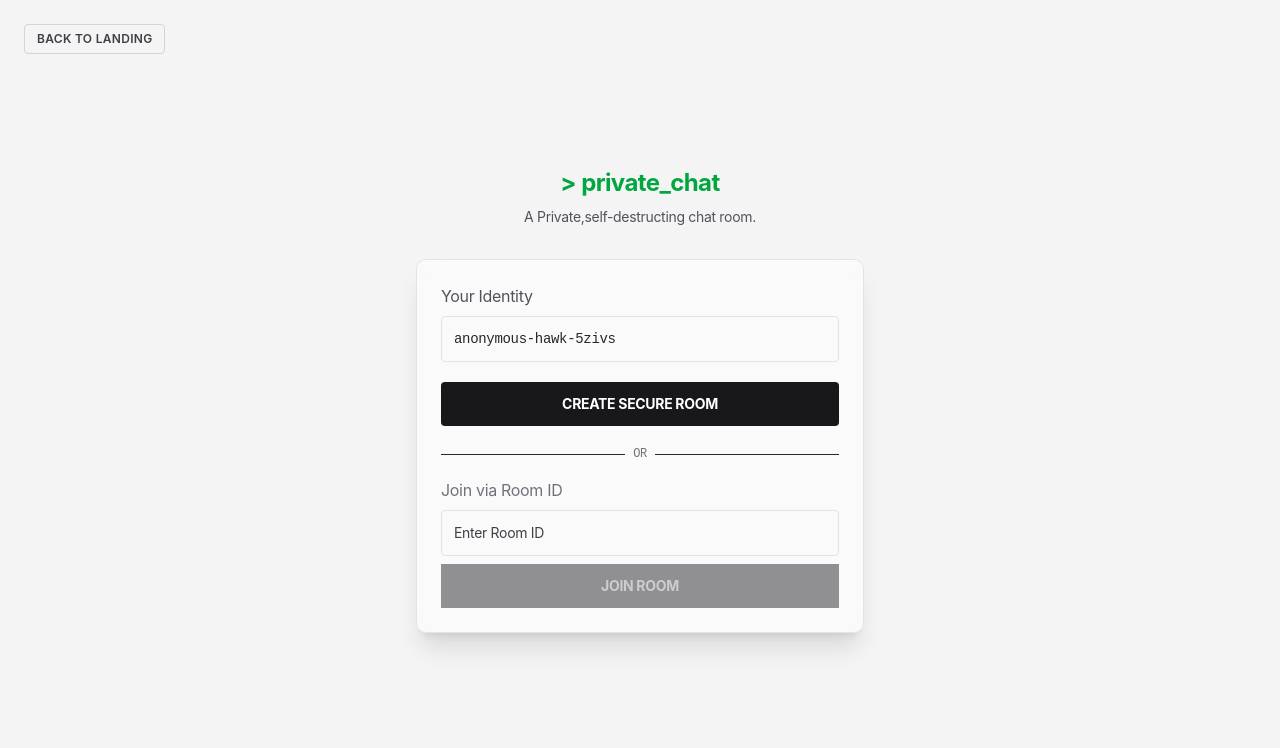
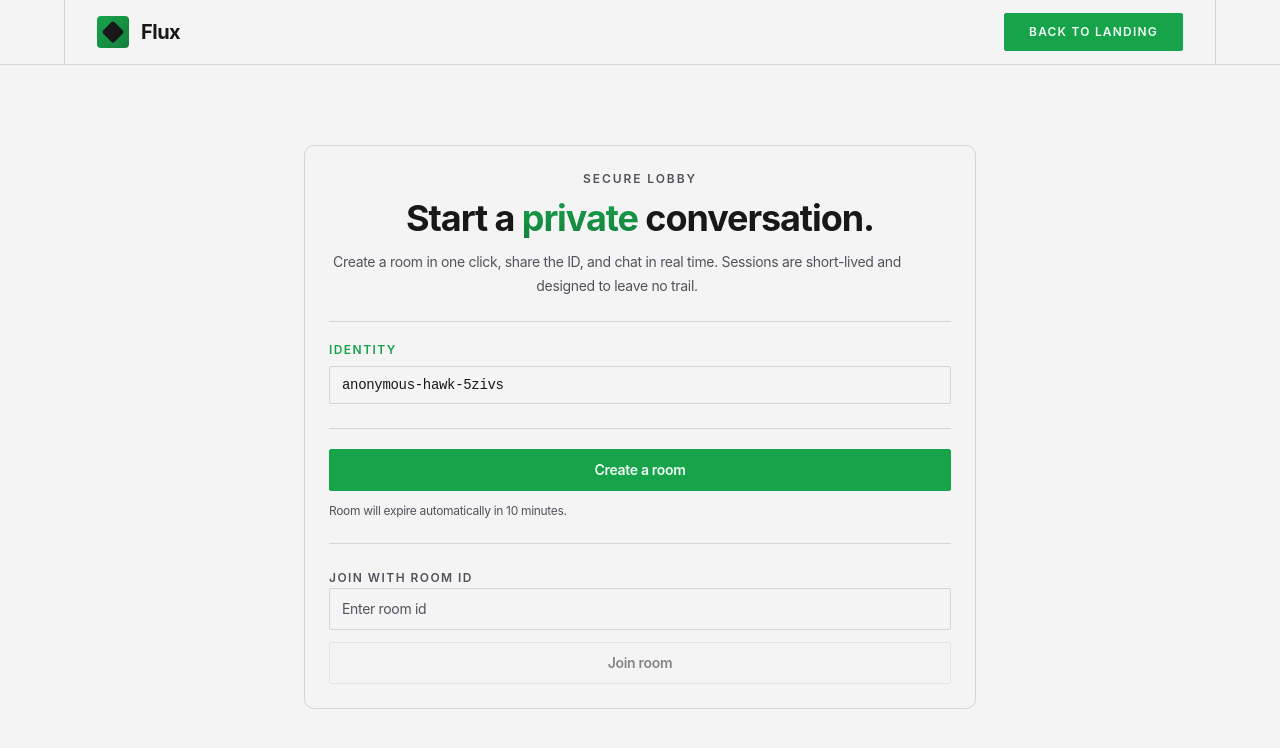
Before and after one commit to Abhiraj35/Real-time-chat-app, a Next.js app: page /lobby in a window 1280 px wide. Shown: the top 748 px of the page. Built offline with nearby package versions, Linux system fonts and the light colour scheme; what @elysiajs/eden would draw is missing.

Commit message:
feat: Add Lenis for smooth scrolling and update proxy redirects to lobby

```diff
--- a/package.json
+++ b/package.json
@@ -19,6 +19,7 @@
     "fumadocs-core": "^16.4.8",
     "fumadocs-mdx": "^14.2.6",
     "fumadocs-ui": "^16.4.8",
+    "lenis": "^1.3.23",
     "mermaid": "^11.12.2",
     "nanoid": "^5.1.6",
     "next": "16.1.3",
--- a/src/app/(landing)/layout.tsx
+++ b/src/app/(landing)/layout.tsx
@@ -1,5 +1,6 @@
 import Navbar from "@/components/landing/Navbar";
 import Crosshair from "@/components/Crosshair";
+import ReactLenis from 'lenis/react';
 
 export default function LandingLayout({
   children,
@@ -14,6 +15,7 @@ export default function LandingLayout({
           "repeating-linear-gradient(-45deg, var(--secondary) 0, var(--secondary) 1px, transparent 1px, transparent 12px)",
       }}
     >
+      <ReactLenis root>
         <header className="flex w-full justify-center border-b border-(--border) bg-[color-mix(in_srgb,var(--background)_90%,transparent)] backdrop-blur-md">
           <div className="relative w-full max-w-6xl border-x border-(--border) bg-[color-mix(in_srgb,var(--background)_50%,transparent)]">
             <Navbar />
@@ -27,6 +29,7 @@ export default function LandingLayout({
             {children}
           </div>
         </main>
+      </ReactLenis>
     </div>
   );
 }
--- a/src/app/lobby/page.tsx
+++ b/src/app/lobby/page.tsx
@@ -3,14 +3,18 @@
 import { useUsername } from "@/hooks/use-username";
 import { client } from "@/lib/client";
 import { useMutation } from "@tanstack/react-query";
+import Crosshair from "@/components/Crosshair";
 import Link from "next/link";
 import { useRouter, useSearchParams } from "next/navigation";
 import { Suspense, useState } from "react";
+import Button from "@/components/ui/Button";
 
 const page = () => {
-  return <Suspense fallback={<div>Loading...</div>}>
+  return (
+    <Suspense fallback={<div>Loading...</div>}>
       <Lobby />
     </Suspense>
+  )
 }
 
 function Lobby() {
@@ -32,96 +36,137 @@ function Lobby() {
       }
     }
   })
+
+  const alert = wasDestroyed
+    ? {
+      title: "Room destroyed",
+      description: "All messages are deleted and the room is no longer accessible."
+    }
+    : error === "room-not-found"
+      ? {
+        title: "Room not found",
+        description: "The room ID does not exist or the room was removed."
+      }
+      : error === "room-full"
+        ? {
+          title: "Room full",
+          description: "This room reached its participant limit. Try another room."
+        }
+        : null
+
+  const handleJoinRoom = () => {
+    const normalizedRoomId = roomId.trim()
+    if (!normalizedRoomId) return
+    router.push(`/room/${normalizedRoomId}`)
+  }
+
+  const shellClass =
+    "rounded-xl border border-(--border) bg-[color-mix(in_srgb,var(--background)_92%,transparent)] p-5 backdrop-blur-sm md:p-6"
+
   return (
-    <main className="relative flex min-h-screen flex-col items-center justify-center p-4">
-      <Link
+    <main className="min-h-screen w-full bg-background">
+      <div className="flex w-full justify-center border-b border-(--border) bg-[color-mix(in_srgb,var(--background)_90%,transparent)] backdrop-blur-md">
+        <div className="relative flex h-16 w-full max-w-6xl items-center justify-between border-x border-(--border) px-4 sm:px-8">
+          <div className="flex items-center gap-2 md:gap-3">
+            <div className="flex h-7 w-7 items-center justify-center rounded bg-linear-to-br from-primary to-accent-secondary md:h-8 md:w-8">
+              <div className="h-3 w-3 rotate-45 rounded-sm bg-foreground md:h-4 md:w-4" />
+            </div>
+            <p className="text-lg font-bold tracking-tight text-foreground md:text-xl">Flux</p>
+          </div>
+          <Button
             href="/"
-        className="absolute left-4 top-4 rounded-md border border-zinc-300 px-3 py-1.5 text-xs font-semibold uppercase tracking-wide text-zinc-700 transition-colors hover:bg-zinc-100 dark:border-zinc-700 dark:text-zinc-300 dark:hover:bg-zinc-900 sm:left-6 sm:top-6"
+            className="group relative text-xs font-medium uppercase tracking-widest text-muted-foreground transition-colors hover:bg-accent-secondary"
           >
             Back to landing
-      </Link>
-      <div className="w-full max-w-md space-y-8">
-        {wasDestroyed && (
-          <div className="bg-red-50 dark:bg-red-900/50 border border-red-200 dark:border-red-900 p-4 text-center rounded-md">
-            <p className="text-red-600 dark:text-red-500 text-sm font-bold">ROOM DESTROYED</p>
-            <p className="text-zinc-600 dark:text-zinc-500 text-xs mt-1">All messages have been deleted and the room is no longer accessible.</p>
-          </div>
-        )}
-        {error === "room-not-found" && (
-          <div className="bg-red-50 dark:bg-red-900/50 border border-red-200 dark:border-red-900 p-4 text-center rounded-md">
-            <p className="text-red-600 dark:text-red-500 text-sm font-bold">ROOM NOT FOUND</p>
-            <p className="text-zinc-600 dark:text-zinc-500 text-xs mt-1">The room you are looking for does not exist or has been deleted.</p>
-          </div>
-        )}
-        {error === "room-full" && (
-          <div className="bg-red-50 dark:bg-red-900/50 border border-red-200 dark:border-red-900 p-4 text-center rounded-md">
-            <p className="text-red-600 dark:text-red-500 text-sm font-bold">ROOM FULL</p>
-            <p className="text-zinc-600 dark:text-zinc-500 text-xs mt-1">The room is full, please try again later.</p>
-          </div>
-        )}
-
-        <div className="text-center space-y-2">
-          <h1 className="text-2xl font-bold tracking-tight text-green-600 dark:text-green-500">
-            {">"} private_chat
-          </h1>
-          <p className="text-zinc-600 dark:text-zinc-500 text-sm">A Private,self-destructing chat room.</p>
-        </div>
-
-
-        <div className="border border-zinc-200 dark:border-zinc-800 bg-white/50 dark:bg-zinc-900/50 p-6 backdrop-blur-md shadow-xl dark:shadow-none rounded-xl">
-          <div className="space-y-5">
-            <div className="space-y-2">
-              <label className="flex items-center text-zinc-600 dark:text-zinc-500">Your Identity</label>
-
-              <div className="flex items-center gap-3">
-                <div className="flex-1 bg-zinc-50 dark:bg-zinc-950 border border-zinc-200 dark:border-zinc-800 p-3 text text-sm text-zinc-800 dark:text-zinc-400 font-mono rounded-md">
-                  {username}
-                </div>
+          </Button>
         </div>
       </div>
 
+      <section className="flex w-full justify-center px-4 py-10 sm:px-8">
+        <div className="relative w-full max-w-6xl bg-background px-5 py-8 sm:px-8 sm:py-10">
+          <div className="mx-auto w-full max-w-2xl">
+            <div className={shellClass}>
+              {alert && (
+                <div className="mb-5 border border-destructive/40 bg-destructive/10 p-3">
+                  <p className="text-xs font-semibold uppercase tracking-[0.12em] text-destructive">{alert.title}</p>
+                  <p className="mt-1 text-sm text-muted-foreground">{alert.description}</p>
+                </div>
+              )}
+              <div className="space-y-6">
+                <div className="space-y-3 text-center">
+                  <p className="text-[0.75rem] font-semibold uppercase tracking-[0.16em] text-muted-foreground">
+                    Secure lobby
+                  </p>
+                  <h1 className="text-3xl leading-[1.05] font-bold tracking-[-0.03em] text-foreground sm:text-4xl">
+                    Start a{" "}
+                    <span className="bg-linear-to-b from-primary to-accent-secondary bg-clip-text text-transparent">
+                      private
+                    </span>{" "}
+                    conversation.
+                  </h1>
+                  <p className="max-w-xl text-sm leading-[1.7] text-muted-foreground">
+                    Create a room in one click, share the ID, and chat in real time. Sessions are short-lived and designed to leave no trail.
+                  </p>
+                </div>
+
+                <div className="border-t border-(--border) pt-5">
+                  <p className="text-xs font-semibold uppercase tracking-[0.12em] text-primary">Identity</p>
+                  <p className="mt-2 rounded-sm border border-(--border) bg-background px-3 py-2 font-mono text-sm text-foreground">
+                    {username}
+                  </p>
+                </div>
+
+                <div className="space-y-3 border-t border-(--border) pt-5">
                   <button
                     disabled={isPending}
                     onClick={() => createRoom()}
-              className="w-full bg-zinc-900 hover:bg-zinc-800 text-white dark:bg-zinc-100 dark:text-black dark:hover:bg-zinc-50 p-3 text-sm font-bold transition-colors mt-2 cursor-pointer disabled:opacity-50 flex items-center justify-center gap-2 rounded-md"
+                    className="inline-flex w-full items-center justify-center gap-2 rounded-sm border border-primary bg-primary px-6 py-2.5 text-sm font-semibold text-primary-foreground transition-all duration-180 hover:bg-accent-secondary disabled:cursor-not-allowed disabled:opacity-60"
                   >
                     {isPending ? (
                       <>
-                  <div className="h-4 w-4 animate-spin rounded-full border-2 border-zinc-900 border-t-transparent" />
-                  <span>CREATING...</span>
+                        <div className="h-4 w-4 animate-spin rounded-full border-2 border-primary-foreground border-t-transparent" />
+                        <span>Creating room...</span>
                       </>
                     ) : (
-                "CREATE SECURE ROOM"
+                      "Create a room"
                     )}
                   </button>
-            <div className="flex items-center gap-2 my-4">
-              <div className="h-px bg-zinc-800 flex-1" />
-              <span className="text-xs text-zinc-500 font-mono">OR</span>
-              <div className="h-px bg-zinc-800 flex-1" />
+                  <p className="text-xs text-muted-foreground">
+                    Room will expire automatically in 10 minutes.
+                  </p>
                 </div>
 
-            <div className="space-y-2">
-              <label className="flex items-center text-zinc-500">Join via Room ID</label>
+                <div className="space-y-3 border-t border-(--border) pt-5">
+                  <label className="text-xs font-semibold uppercase tracking-[0.12em] text-muted-foreground">
+                    Join with room ID
+                  </label>
                   <input
                     value={roomId}
                     onChange={(e) => setRoomId(e.target.value)}
-                placeholder="Enter Room ID"
+                    onKeyDown={(event) => {
+                      if (event.key === "Enter") {
+                        event.preventDefault()
+                        handleJoinRoom()
+                      }
+                    }}
+                    placeholder="Enter room id"
                     type="text"
-                className="w-full bg-zinc-50 dark:bg-zinc-950 border border-zinc-200 dark:border-zinc-800 rounded-md focus:border-zinc-700 focus:outline-none transition-colors text-zinc-800 dark:text-zinc-400 placeholder:text-zinc-700 p-3 text-sm"
+                    className="w-full rounded-sm border border-(--border) bg-background px-3 py-2.5 text-sm text-foreground placeholder:text-muted-foreground outline-none transition-colors focus:border-primary"
                   />
-
                   <button
                     disabled={!roomId.trim()}
-                onClick={() => router.push(`/room/${roomId}`)}
-                className="w-full bg-zinc-800 text-zinc-400 p-3 text-sm font-bold hover:bg-zinc-700 hover:text-zinc-200 transition-colors cursor-pointer disabled:opacity-50 disabled:cursor-not-allowed"
+                    onClick={handleJoinRoom}
+                    className="inline-flex w-full items-center justify-center gap-2 rounded-sm border border-(--border) px-6 py-2.5 text-sm font-semibold text-foreground transition-all duration-180 hover:border-muted-foreground hover:bg-accent disabled:cursor-not-allowed disabled:opacity-50"
                   >
-                JOIN ROOM
+                    Join room
                   </button>
                 </div>
               </div>
             </div>
           </div>
+        </div>
+      </section>
     </main>
-  );
+  )
 }
 export default page
--- a/src/app/room/[roomId]/page.tsx
+++ b/src/app/room/[roomId]/page.tsx
@@ -3,11 +3,10 @@
 import { useUsername } from "@/hooks/use-username"
 import { client } from "@/lib/client"
 import { useRealtime } from "@/lib/realtime-client"
-import { useMutation, useQuery, useQueryClient } from "@tanstack/react-query"
+import { useMutation, useQuery } from "@tanstack/react-query"
 import { format } from "date-fns"
 import { useParams, useRouter } from "next/navigation"
 import { useEffect, useRef, useState } from "react"
-import { string } from "zod"
 
 function formatTimeRemaining(seconds: number) {
     const mins = Math.floor(seconds / 60)
@@ -16,7 +15,12 @@ function formatTimeRemaining(seconds: number) {
     return `${mins}:${secs.toString().padStart(2, "0")}`
 }
 
-const page = () => {
+const panelClass =
+    "rounded-xl border border-(--border) bg-[color-mix(in_srgb,var(--background)_92%,transparent)] backdrop-blur-sm"
+const metaLabelClass = "text-[0.72rem] font-semibold uppercase tracking-[0.12em] text-muted-foreground"
+const blockClass = "space-y-1 border-r border-(--border) pr-4 last:border-r-0 last:pr-0"
+
+const Page = () => {
     const params = useParams()
     const router = useRouter()
     const roomId = params.roomId as string
@@ -29,7 +33,7 @@ const page = () => {
             const res = await client.room.ttl.get({ query: { roomId } })
 
             return res.data
-        }
+        },
     })
 
     useEffect(() => {
@@ -42,7 +46,7 @@ const page = () => {
         if (timeRemaining === null || timeRemaining < 0) return
 
         if (timeRemaining === 0) {
-            router.push("/?destroy=true")
+            router.push("/lobby?destroy=true")
             return
         }
 
@@ -62,8 +66,6 @@ const page = () => {
     const { username } = useUsername()
     const [input, setInput] = useState("")
     const inputRef = useRef<HTMLInputElement>(null)
-
-    const queryClient = useQueryClient()
 
     const { data: messages, refetch } = useQuery({
         queryKey: ["messages", roomId],
@@ -88,12 +90,12 @@ const page = () => {
     useRealtime({
         channels: [roomId],
         events: ["chat.message", "chat.destroy"],
-        onData: ({ event, data }) => {
+        onData: ({ event }) => {
             if (event === "chat.message") {
                 refetch()
             }
             if (event === "chat.destroy") {
-                router.push("/?destroy=true")
+                router.push("/lobby?destroy=true")
             }
         }
 
@@ -115,72 +117,77 @@ const page = () => {
 
 
     return (
-        <main className="flex flex-col h-screen max-h-screen overflow-hidden bg-background">
-            <header className="border-b border-zinc-200 dark:border-zinc-800 p-4 flex items-center justify-between bg-white/80 dark:bg-zinc-900/30 backdrop-blur-md">
-                <div className="flex items-center gap-4">
-
-                    <div className="flex flex-col">
-                        <span className="text-xs text-zinc-600 dark:text-zinc-500 uppercase"> Room ID</span>
-
-                        <div className="flex items-center gap-4">
-                            <span className="font-bold text-green-600 dark:text-green-500">{roomId}</span>
-                            <button onClick={copyLink} className="text-[10px] bg-zinc-100 hover:bg-zinc-200 dark:bg-zinc-800 dark:hover:bg-zinc-700 px-2 py-0.5 rounded text-zinc-600 hover:text-zinc-900 dark:text-zinc-400 dark:hover:text-zinc-200
-                            ml-4 transition-colors">{copyStatus}
+        <main className="flex h-screen max-h-screen flex-col overflow-hidden bg-background px-3 py-3 sm:px-5 sm:py-5">
+            <div className="mx-auto flex h-full w-full max-w-6xl flex-col gap-3 sm:gap-4">
+                <header className={`${panelClass} px-4 py-3 sm:px-5`}>
+                    <div className="flex flex-col gap-4 sm:flex-row sm:items-center sm:justify-between">
+                        <div className="flex flex-wrap items-center gap-4 sm:gap-5">
+                            <div className={blockClass}>
+                                <p className={metaLabelClass}>Room ID</p>
+                                <div className="mt-1 flex items-center gap-2">
+                                    <span className="font-mono text-sm font-semibold text-primary">{roomId}</span>
+                                    <button
+                                        onClick={copyLink}
+                                        className="rounded-sm border border-(--border) bg-secondary px-2 py-0.5 text-[0.65rem] font-semibold tracking-wide text-secondary-foreground transition-colors hover:bg-accent hover:text-accent-foreground"
+                                    >
+                                        {copyStatus}
                                     </button>
                                 </div>
                             </div>
-
-                    <div className="h-8 w-px bg-zinc-200 dark:bg-zinc-800" />
-
-                    <div className="flex flex-col">
-                        <span className="text-xs text-zinc-600 dark:text-zinc-500 uppercase">Self-Destruct</span>
-
-                        <span className={`text-sm font-bold flex items-center gap-2 ${timeRemaining !== null && timeRemaining < 60 ? "text-red-600 dark:text-red-500" : "text-amber-600 dark:text-amber-500"}`}>
+                            <div className={blockClass}>
+                                <p className={metaLabelClass}>Self-Destruct</p>
+                                <p className={`mt-1 font-mono text-sm font-semibold text-foreground ${timeRemaining !== null && timeRemaining < 60 ? "text-red-600 dark:text-red-500" : "text-amber-600 dark:text-amber-500"}`}>
                                     {timeRemaining !== null ? formatTimeRemaining(timeRemaining) : "--:--"}
-                        </span>
-
+                                </p>
                             </div>
                         </div>
 
-                <button onClick={() => destroyRoom()} className="text-xs bg-zinc-100 hover:bg-red-600 dark:bg-zinc-800 dark:hover:bg-red-600 px-3 py-1.5 rounded text-zinc-600 hover:text-white dark:text-zinc-400 dark:hover:text-white font-bold transition-all group flex items-center gap-2 disabled:opacity-50 cursor-pointer">
-                    <span className="group-hover:animate-pulse">💣</span>
-                    DESTROY NOW
+                        <button
+                            onClick={() => destroyRoom()}
+                            className="inline-flex items-center justify-center rounded-sm border border-destructive/40 bg-destructive/10 px-3 py-2 text-xs font-semibold uppercase tracking-widest text-destructive transition-colors hover:bg-destructive hover:text-destructive-foreground disabled:opacity-50"
+                        >
+                            Destroy room
                         </button>
+                    </div>
                 </header>
 
-            {/* messages */}
-            <div className="flex-1 overflow-y-auto p-4 space-y-4 scroll-bar-thin">
+                <div className={`${panelClass} flex min-h-0 flex-1 flex-col`}>
+                    <div className="border-b border-(--border) px-4 py-3 sm:px-5">
+                        <p className="text-xs font-semibold uppercase tracking-[0.12em] text-muted-foreground">
+                            Encrypted Session
+                        </p>
+                    </div>
+
+                    <div className="flex-1 overflow-y-auto px-4 py-4 sm:px-5 sm:py-5">
                 {messages?.messages.length === 0 && (
-                    <div className="flex items-center justify-center h-full">
-                        <p className="text-zinc-500 dark:text-zinc-400 text-sm font-mono">No messages yet,start the conversation</p>
+                    <div className="flex h-full items-center justify-center">
+                        <p className="text-sm text-muted-foreground">No messages yet, start the conversation.</p>
                     </div>
                 )}
 
                 {messages?.messages.map((m) => (
-                    <div key={m.id} className="flex items-start flex-col">
-                        <div className="max-w-[80%] group">
-                            <div className="flex items-baseline gap-3 mb-1">
-                                <span className={`text-xs font-bold ${m.sender === username ? "text-green-600 dark:text-green-500" : "text-blue-600 dark:text-blue-500"}`}>
+                    <div key={m.id} className="mb-4 flex flex-col items-start last:mb-0">
+                        <div className="max-w-[90%] sm:max-w-[80%]">
+                            <div className="mb-1 flex items-baseline gap-3">
+                                <span className={`text-xs font-semibold ${m.sender === username ? "text-primary" : "text-foreground"}`}>
                                     {m.sender === username ? "You" : m.sender}
                                 </span>
 
-                                <span className="text-[10px] text-zinc-500 dark:text-zinc-400 font-mono">
+                                <span className="font-mono text-[0.65rem] text-muted-foreground">
                                     {format(m.timestamp, "HH:mm")}
                                 </span>
                             </div>
-                            <p className="text-sm text-zinc-800 dark:text-zinc-100">{m.text}</p>
+                            <p className="rounded-md border border-(--border) bg-background px-3 py-2 text-sm leading-relaxed text-foreground">
+                                {m.text}
+                            </p>
                         </div>
                     </div>
                 ))}
                     </div>
 
-            {/* input */}
-
-            <div className="p-4 border-t border-zinc-200 dark:border-zinc-800 bg-white/80 dark:bg-zinc-900/30 backdrop-blur-md">
-                <div className="flex gap-4">
-                    <div className="flex-1 relative group">
-                        <span className="absolute left-4 top-1/2 -translate-y-1/2 text-green-600 dark:text-green-500 animate-pulse">{">"}
-                        </span>
+                    <div className="border-t border-(--border) px-4 py-3 sm:px-5">
+                        <div className="flex flex-col gap-3 sm:flex-row">
+                            <div className="relative flex-1">
                                 <input
                                     autoFocus
                                     ref={inputRef}
@@ -191,25 +198,31 @@ const page = () => {
                                             inputRef.current?.focus()
                                             setInput("")
                                         }
-                            }
-                            }
+                                    }}
                                     placeholder="Type message..."
                                     onChange={(e) => setInput(e.target.value)}
                                     type="text"
-                            className="w-full bg-zinc-50 dark:bg-black border border-zinc-200 dark:border-zinc-800 focus:border-zinc-400 dark:focus:border-zinc-700 focus:outline-none transition-colors text-zinc-900 dark:text-zinc-100 placeholder:text-zinc-400 dark:placeholder:text-zinc-700 py-3 pl-8 pr-4 text-sm rounded-md" />
+                                    className="w-full rounded-sm border border-(--border) bg-background px-3 py-2.5 text-sm text-foreground placeholder:text-muted-foreground outline-none transition-colors focus:border-primary"
+                                />
                             </div>
 
-                    <button onClick={() => {
+                            <button
+                                onClick={() => {
                                     sendMessage({ text: input })
                                     inputRef.current?.focus()
                                     setInput("")
                                 }}
                                 disabled={!input.trim() || isPending}
-                        className="bg-zinc-900 text-white hover:bg-zinc-800 dark:bg-zinc-800 dark:text-zinc-400 px-6 text-sm font-bold dark:hover:text-zinc-200 transition-all disabled:opacity-50 disabled:cursor-not-allowed cursor-pointer rounded-md">SEND</button>
+                                className="inline-flex items-center justify-center rounded-sm border border-primary bg-primary px-5 py-2.5 text-sm font-semibold text-primary-foreground transition-colors hover:bg-accent-secondary disabled:cursor-not-allowed disabled:opacity-50"
+                            >
+                                Send
+                            </button>
+                        </div>
+                    </div>
                 </div>
             </div>
         </main>
     )
 }
 
-export default page
+export default Page
--- a/src/proxy.ts
+++ b/src/proxy.ts
@@ -14,7 +14,7 @@ export const proxy = async (req: NextRequest) => {
     const meta = await redis.hgetall<{ connected: string[]; createdAt: number }>(`meta:${roomId}`)
 
     if (!meta) {
-        return NextResponse.redirect(new URL("/?error=room-not-found", req.url))
+        return NextResponse.redirect(new URL("/lobby?error=room-not-found", req.url))
     }
 
     const existingToken = req.cookies.get("x-auth-token")?.value
@@ -25,7 +25,7 @@ export const proxy = async (req: NextRequest) => {
 
     //user is not allowed to join
     if (meta.connected.length >= 2) {
-        return NextResponse.redirect(new URL("/?error=room-full", req.url))
+        return NextResponse.redirect(new URL("/lobby?error=room-full", req.url))
     }
 
     const response = NextResponse.next()
```
Also changed, not shown: 1 other file (tests, documents, lock files or other folders). Lines whose indentation alone changed are shown as unchanged.
